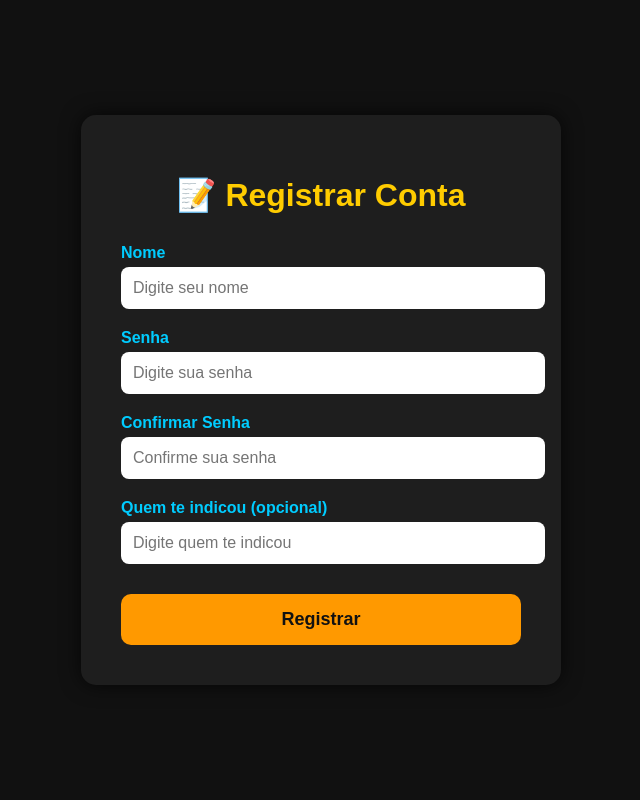
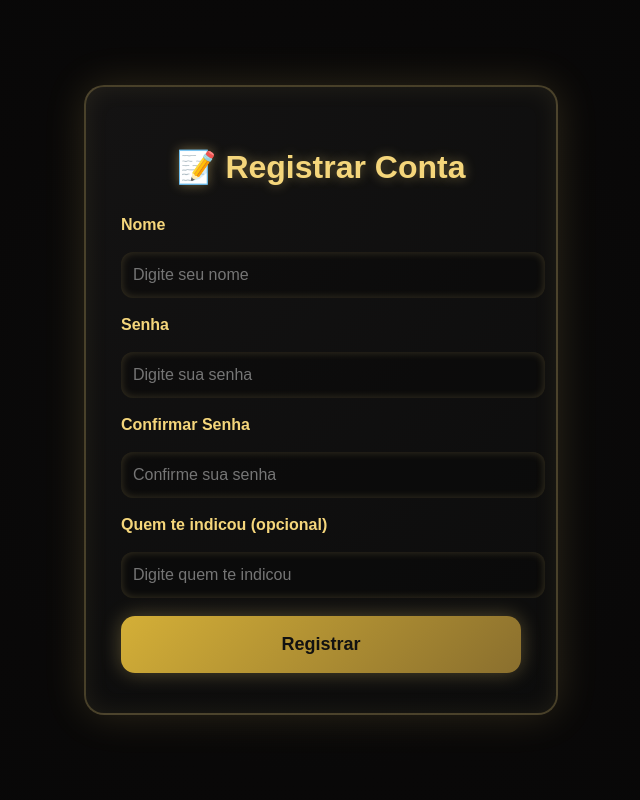
Before and after one commit to YuukiMorp8/Emperium.Unamed-Cc.store, a Flask app: page /register in a window 1280 px wide. Shown: the whole page, without its empty margins (319-959 px from the left). Run offline with Flask 3, Linux system fonts and the light colour scheme.

Commit message:
Update register.html

```diff
--- a/templates/register.html
+++ b/templates/register.html
@@ -4,59 +4,108 @@
 <meta charset="UTF-8">
 <title>Registro - Emperium</title>
 <style>
-        body {
-            background: #111;
-            color: #fff;
-            font-family: Arial, sans-serif;
+/* ========== BASE ========== */
+html, body {
+    margin: 0;
+    padding: 0;
+    width: 100%;
+    height: 100%;
+    font-family: "Poppins", Arial, sans-serif;
+    background: radial-gradient(circle at center, #0b0b0b, #090808, #070707);
+    color: #f5f5f5;
     display: flex;
     justify-content: center;
     align-items: center;
-            height: 100vh;
-            margin: 0;
+    box-sizing: border-box;
 }
+
+/* ========== CONTAINER PRINCIPAL ========== */
 .container {
-            background: #1e1e1e;
-            border-radius: 15px;
-            padding: 40px;
+    background: radial-gradient(circle at top left, #141313, #0c0c0c);
+    border: 2px solid rgba(245,214,123,0.25);
+    border-radius: 20px;
+    padding: 40px 35px;
     width: 400px;
-            box-shadow: 0 0 20px rgba(0, 0, 0, 0.7);
+    box-shadow: 0 0 40px rgba(245,214,123,0.15), inset 0 0 25px rgba(245,214,123,0.08);
+    text-align: center;
+    transition: 0.3s;
 }
+.container:hover {
+    box-shadow: 0 0 50px rgba(245,214,123,0.25);
+    transform: scale(1.01);
+}
+
+/* ========== TÍTULO ========== */
 h1 {
-            text-align: center;
-            color: #ffcc00;
+    font-size: 32px;
+    color: #f5d67b;
     margin-bottom: 30px;
+    font-weight: 700;
+    text-shadow: 0 0 12px rgba(245,214,123,0.4);
 }
+
+/* ========== FORMULÁRIO ========== */
+form {
+    display: flex;
+    flex-direction: column;
+    gap: 18px;
+}
+
 label {
-            display: block;
-            margin-top: 20px;
-            font-weight: bold;
-            color: #00ccff;
+    font-weight: 600;
+    color: #f5d67b;
+    text-align: left;
     font-size: 16px;
 }
+
+/* Inputs */
 input[type="text"],
 input[type="password"] {
     width: 100%;
-            padding: 12px;
-            margin-top: 5px;
-            border-radius: 8px;
+    padding: 14px 12px;
+    border-radius: 12px;
     border: none;
     font-size: 16px;
+    background: rgba(0,0,0,0.25);
+    color: #fff;
+    box-shadow: inset 0 0 8px rgba(245,214,123,0.2);
+    transition: 0.3s;
 }
+input[type="text"]:focus,
+input[type="password"]:focus {
+    outline: none;
+    box-shadow: inset 0 0 12px rgba(245,214,123,0.6);
+}
+
+/* Botão */
 button {
     width: 100%;
-            padding: 15px;
-            margin-top: 30px;
-            background: #ff9900;
+    padding: 18px;
+    border-radius: 14px;
     border: none;
-            border-radius: 10px;
     font-size: 18px;
     font-weight: bold;
+    color: #111;
+    background: linear-gradient(135deg, #d4af37, #8a6f2e);
     cursor: pointer;
-            color: #111;
+    box-shadow: 0 0 20px rgba(245,214,123,0.3);
     transition: 0.3s;
 }
 button:hover {
-            background: #ffcc00;
+    background: linear-gradient(135deg, #f5d67b, #b99232);
+    transform: scale(1.04);
+    box-shadow: 0 0 25px rgba(245,214,123,0.6);
+}
+
+/* ========== RESPONSIVO ========== */
+@media (max-width: 450px) {
+    .container {
+        width: 90%;
+        padding: 30px 20px;
+    }
+    h1 { font-size: 28px; }
+    input[type="text"], input[type="password"] { padding: 12px; font-size: 15px; }
+    button { padding: 16px; font-size: 17px; }
 }
 </style>
 </head>
```
Lines whose indentation alone changed are shown as unchanged.
